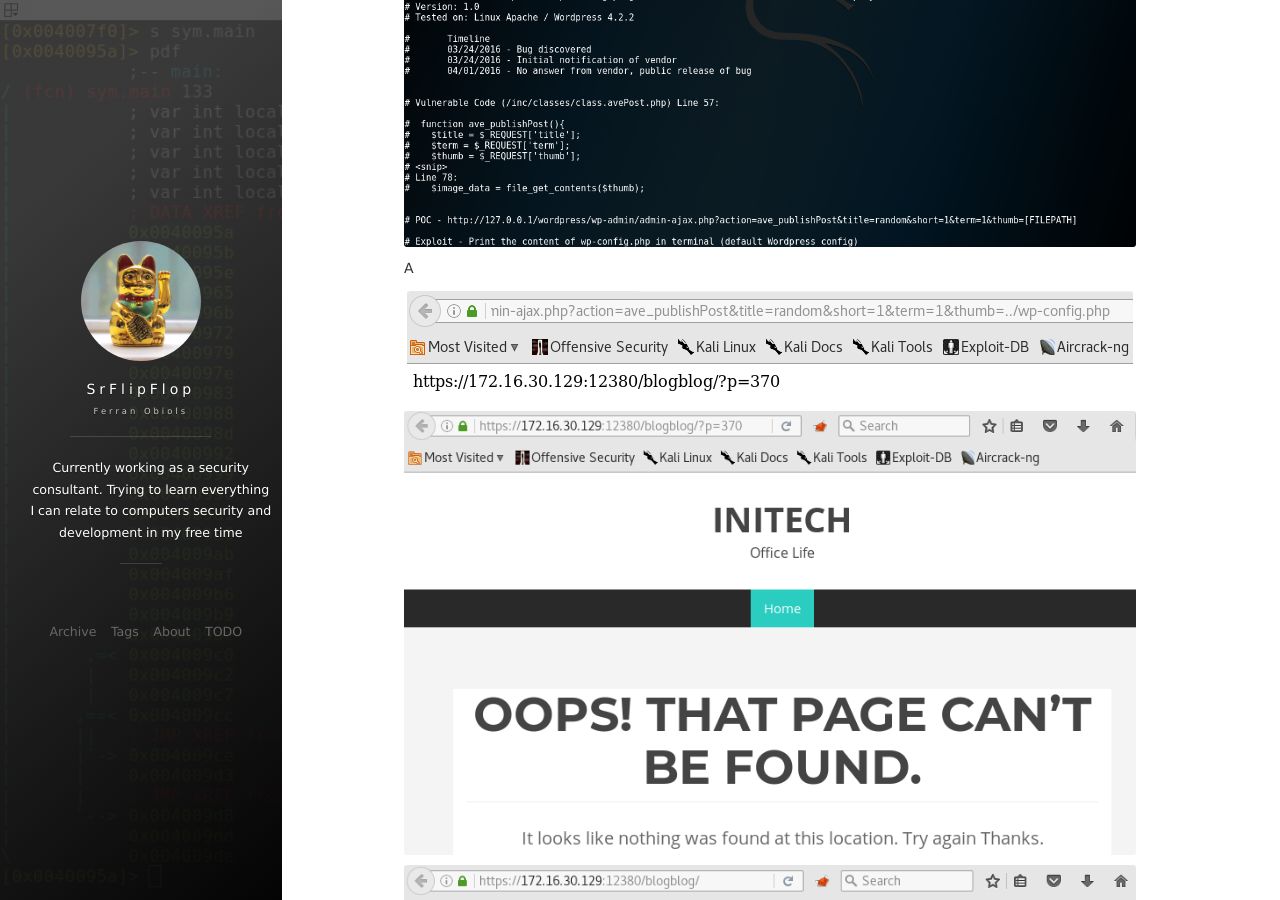
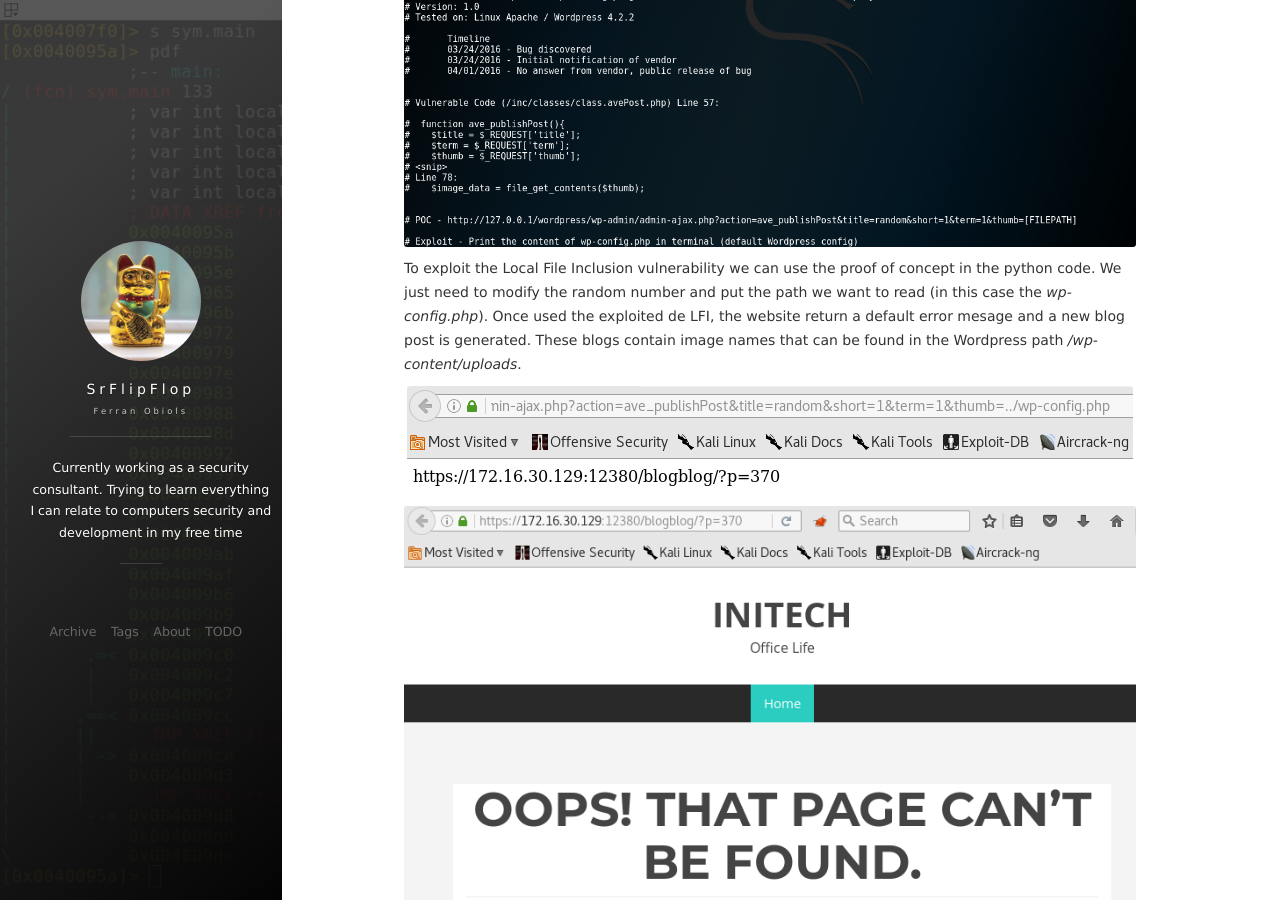
Before and after one commit to SrFlipFlop/srflipflop.github.io, a Jekyll site: the page built from _posts/2018-02-15-Stapler.md, in a window 1280 px wide and 900 px high, scrolled down 6473 px. Built offline with Jekyll 4.4.1, drawn with Linux system fonts in a browser that asks for light colours; nearby versions of some CDN libraries; comment, search, counter and statistics services are not loaded; some of the changed text lies outside the part shown.

Commit message:
add more content

```diff
--- a/_posts/2018-02-15-Stapler.md
+++ b/_posts/2018-02-15-Stapler.md
@@ -52,7 +52,7 @@
 
 ![](/images/posts/Stapler/img13.png "Search exploit")
 
-A
+To exploit the Local File Inclusion vulnerability we can use the proof of concept in the python code. We just need to modify the random number and put the path we want to read (in this case the *wp-config.php*). Once used the exploited de LFI, the website return a default error mesage and a new blog post is generated.  These blogs contain image names that can be found in the Wordpress path */wp-content/uploads*.
 
 ![](/images/posts/Stapler/img14.png "Local file inclusion request")
 
@@ -66,7 +66,7 @@
 
 ### Enter in the
 
-A
+With the password in the *wp-config.php* and the multiple user names found in different comments, we can try to do a brute-force attack to the SSH server. **Hydra** discovers that the user *zoe* have the password *plbkac*, now we can enter to the sistem to elevate privileges.
 
 ![](/images/posts/Stapler/img19.png "Brute force")
 
@@ -74,6 +74,8 @@
 
 ## Privilege elevation
 
+The final step to elevate privileges using the user *zoe* require to obtain more information
+
 ![](/images/posts/Stapler/img21.png "Search exploits")
 
 ![](/images/posts/Stapler/img22.png "Final")
```
